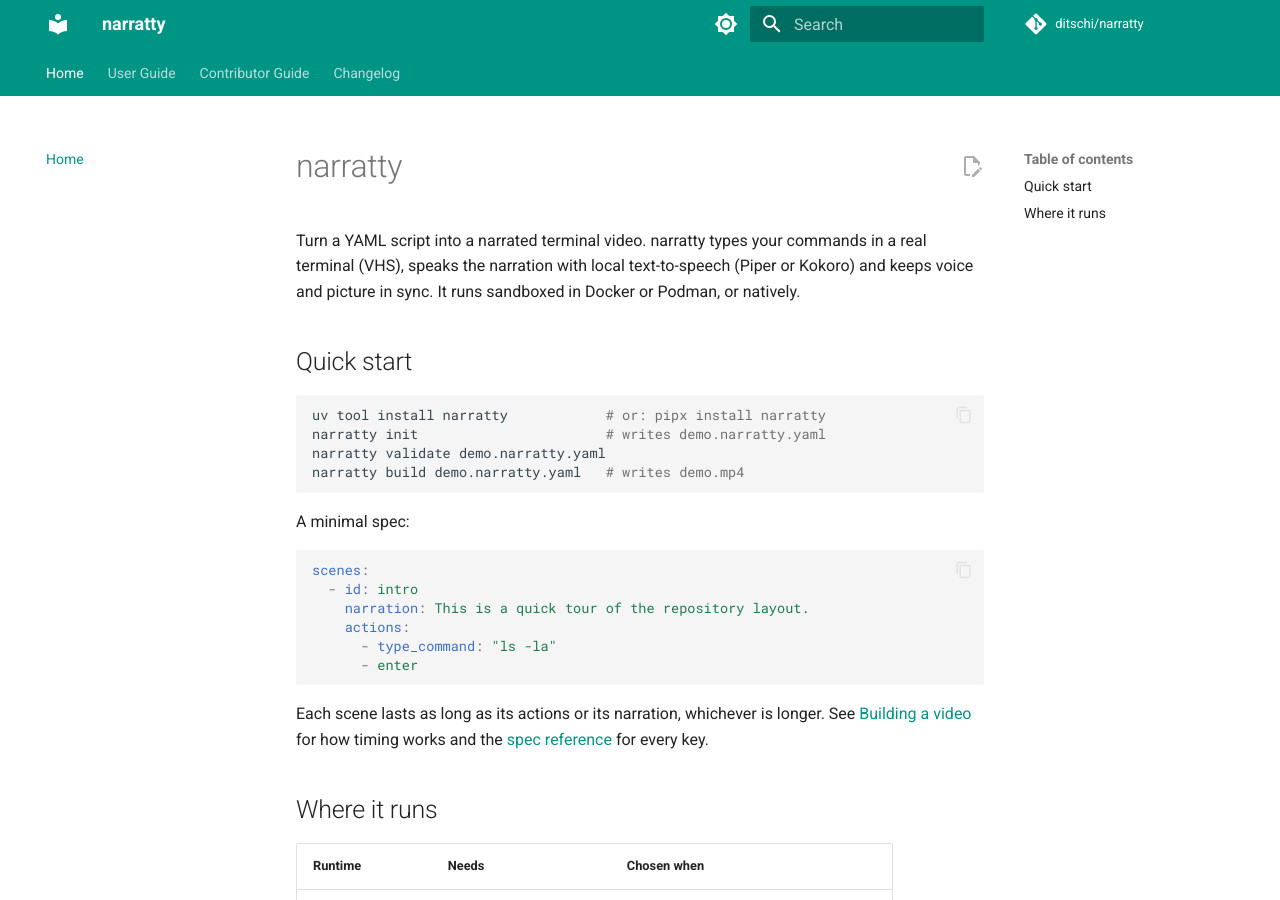
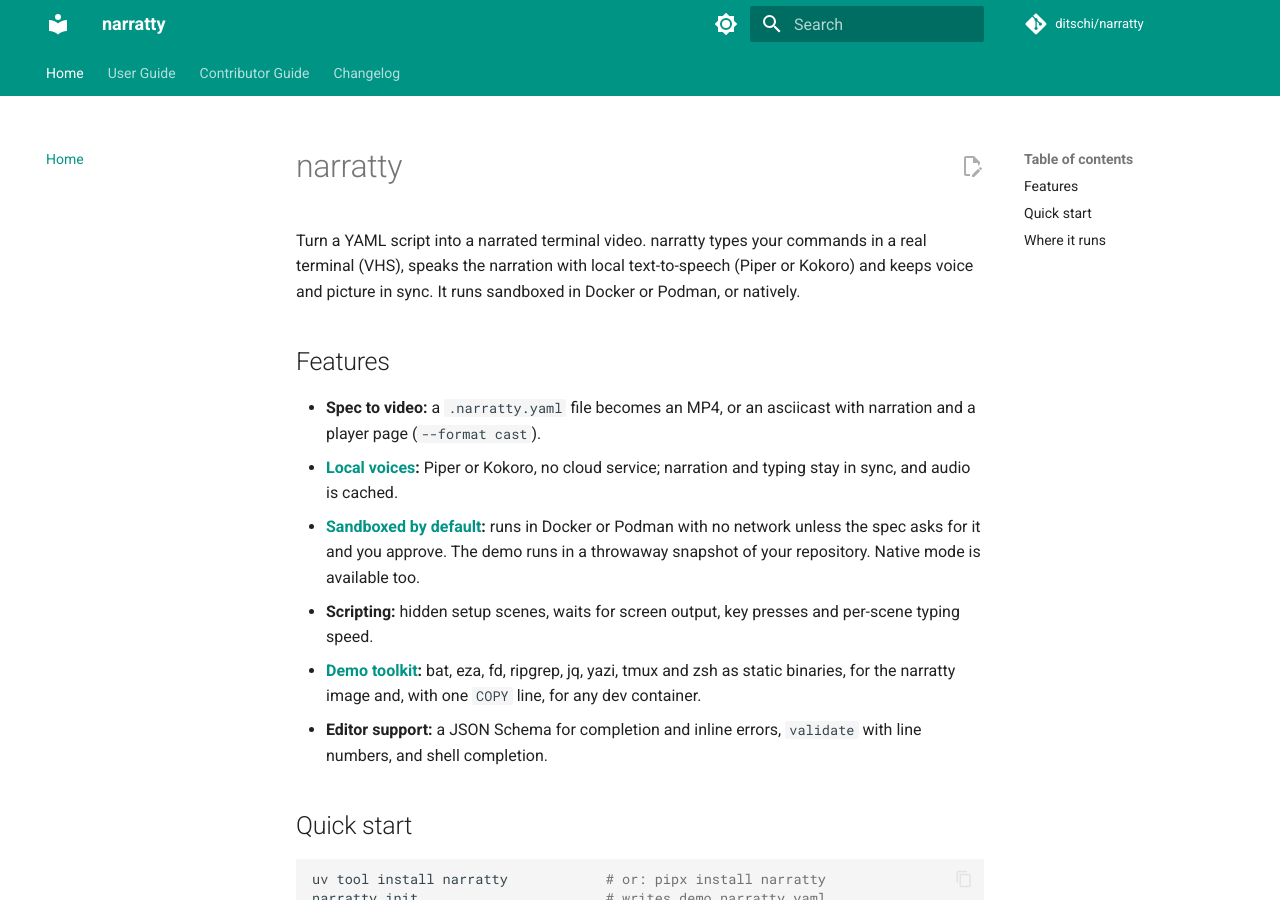
Before and after one commit to ditschi/narratty, an MkDocs documentation site: the page built from docs/index.md, in a window 1280 px wide and 900 px high. Built offline with MkDocs 1.6.1 and Material for MkDocs 9.7.7, drawn with Linux system fonts in a browser that asks for light colours; comment, search, counter and statistics services are not loaded; the version menu is left out.

Commit message:
docs: add a feature list and dev container examples for the toolkit
Co-Authored-By: Claude Opus 5.5 (1M context) <noreply@anthropic.com>
Claude-Session: https://claude.ai/code/session_019gHTxuAzfuCBwJUmzw9fcj

```diff
--- a/docs/index.md
+++ b/docs/index.md
@@ -4,6 +4,23 @@ Turn a YAML script into a narrated terminal video. narratty types your commands
 real terminal (VHS), speaks the narration with local text-to-speech (Piper or Kokoro)
 and keeps voice and picture in sync. It runs sandboxed in Docker or Podman, or
 natively.
+
+## Features
+
+- **Spec to video:** a `.narratty.yaml` file becomes an MP4, or an asciicast with
+  narration and a player page (`--format cast`).
+- **[Local voices](user-guide/voices.md):** Piper or Kokoro, no cloud service; narration and typing stay in
+  sync, and audio is cached.
+- **[Sandboxed by default](user-guide/container.md):** runs in Docker or Podman with no network unless the spec
+  asks for it and you approve. The demo runs in a throwaway snapshot of your
+  repository. Native mode is available too.
+- **Scripting:** hidden setup scenes, waits for screen output, key presses and
+  per-scene typing speed.
+- **[Demo toolkit](user-guide/toolkit.md):** bat, eza, fd, ripgrep, jq, yazi, tmux and
+  zsh as static binaries, for the narratty image and, with one `COPY` line, for any
+  dev container.
+- **Editor support:** a JSON Schema for completion and inline errors, `validate` with
+  line numbers, and shell completion.
 
 ## Quick start
 
```
Also changed, not shown: README.md (+16 -0 lines), docs/user-guide/toolkit.md (+68 -0 lines).
